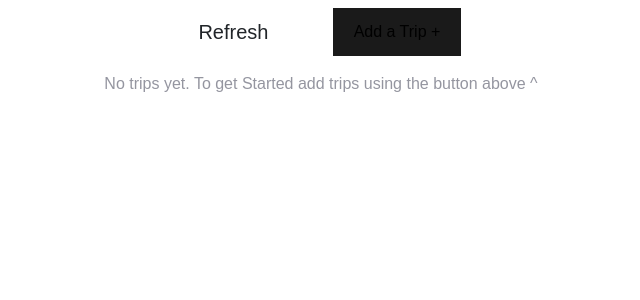
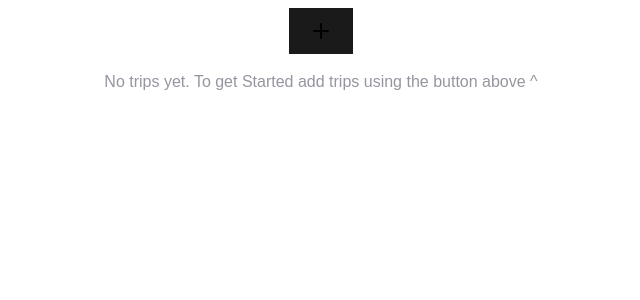
Before and after one commit to BGTYaneck/trip-planner, a React (Vite) app: page / in a window 1280 px wide. Shown: the top 300 px of the page, without its empty margins (319-959 px from the left). Built offline with nearby package versions, Linux system fonts and the light colour scheme; the HTML template or start-up script is replaced by a standard one; a web font is replaced by a local one.

Commit message:
Change person to participant

```diff
--- a/src/App.tsx
+++ b/src/App.tsx
@@ -1,8 +1,10 @@
 import React from "react";
 import "../node_modules/bootstrap/dist/css/bootstrap.min.css";
 import ToastContainer from "react-bootstrap/ToastContainer";
+import OverlayTrigger from "react-bootstrap/OverlayTrigger";
+import { IconCheck, IconPlus } from "@tabler/icons-react";
 import { yupResolver } from "@hookform/resolvers/yup";
-import { IconCheck } from "@tabler/icons-react";
+import Tooltip from "react-bootstrap/Tooltip";
 import { useState, useEffect } from "react";
 import { useForm } from "react-hook-form";
 import Modal from "react-bootstrap/Modal";
@@ -39,7 +41,7 @@ const App = () => {
     setList(sortedTrips);
   }
 
-  //Persons and items get added in Trip.tsx
+  //Participants and items get added in Trip.tsx
   const empty: string[] = [];
   function handleAdd(dest: string, start: string, end: string) {
     const highestId = Math.max(...list.map((o) => o.id), 0);
@@ -147,12 +149,20 @@ const App = () => {
           </form>
         </Modal.Body>
       </Modal>
-      <div className="d-flex flex-row gap-5 align-self-center">
-        <span className="btn btn-lg" onClick={() => sortTrips(list)}>
-          Refresh
-        </span>
-        <button onClick={() => handleShow()}>Add a Trip +</button>
-      </div>
+      <OverlayTrigger
+        placement="bottom"
+        overlay={
+          <Tooltip id="tooltip" style={{ position: "fixed" }}>
+            <strong>Add a trip</strong>
+          </Tooltip>
+        }
+      >
+        <div className="d-flex flex-row gap-5 align-self-center">
+          <button onClick={() => handleShow()}>
+            <IconPlus />
+          </button>
+        </div>
+      </OverlayTrigger>
       <div className="d-flex flex-column gap-2">
         {list.length != 0 ? (
           list.map((item: tripData, i: any) => {
--- a/src/components/Items.tsx
+++ b/src/components/Items.tsx
@@ -70,7 +70,7 @@ const Items = (props: Props) => {
             <div className="d-flex flex-column w-100">
               <input
                 className="form-control"
-                placeholder="Person name..."
+                placeholder="Participant name..."
                 {...registerEdit("person")}
                 type="text"
               />
@@ -131,7 +131,7 @@ const Items = (props: Props) => {
                 placement="bottom"
                 overlay={
                   <Tooltip id="tooltip" style={{ position: "fixed" }}>
-                    <small>Delete person</small>
+                    <small>Delete participant</small>
                   </Tooltip>
                 }
               >
@@ -144,7 +144,7 @@ const Items = (props: Props) => {
                 placement="bottom"
                 overlay={
                   <Tooltip id="tooltip" style={{ position: "fixed" }}>
-                    <small>Edit person</small>
+                    <small>Edit participant</small>
                   </Tooltip>
                 }
               >
--- a/src/components/Trip.tsx
+++ b/src/components/Trip.tsx
@@ -133,15 +133,15 @@ const Trip = (props: Props) => {
     <div>
       <Modal show={show} onHide={handleClose}>
         <Modal.Header closeButton>
-          <Modal.Title>Persons Manager</Modal.Title>
+          <Modal.Title>Participants Manager</Modal.Title>
         </Modal.Header>
         <Modal.Body>
           <form onSubmit={handleSubmit(onSubmitHandler)}>
             <div className="d-flex flex-column">
-              <label htmlFor="destination">Add a person</label>
+              <label htmlFor="destination">Add a participant</label>
               <input
                 className="form-control"
-                placeholder="Person name..."
+                placeholder="Participant name..."
                 {...register("person")}
                 type="text"
               />
@@ -287,8 +287,8 @@ const Trip = (props: Props) => {
                 fontSize: "14px",
               }}
             >
-              No persons have been added yet! Use the button below to add people
-              and assign items for them to take!
+              No participants have been added yet! Use the button below to add
+              people and add items for them to take!
             </p>
           ) : (
             props.trip.persons.map((item, i) => {
@@ -311,7 +311,7 @@ const Trip = (props: Props) => {
           className="d-flex mt-2 btn justify-content-center"
           onClick={() => handleShow()}
         >
-          Add a person +
+          Add a participant +
         </button>
       </div>
     </div>
```
